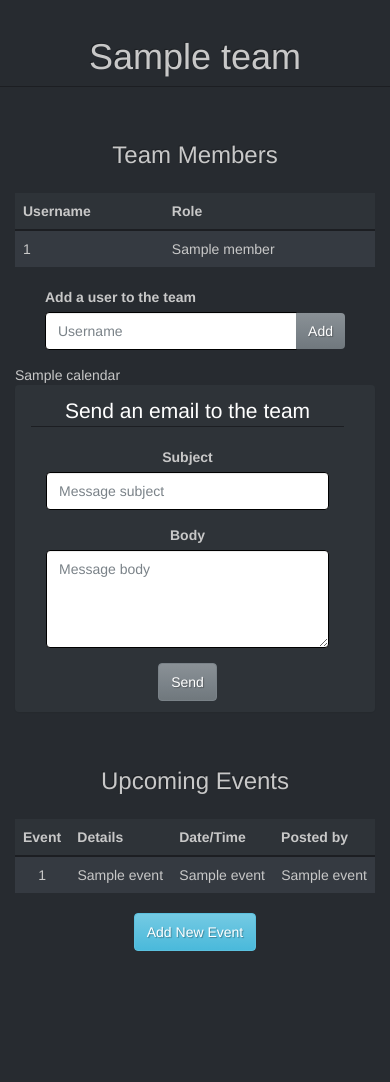
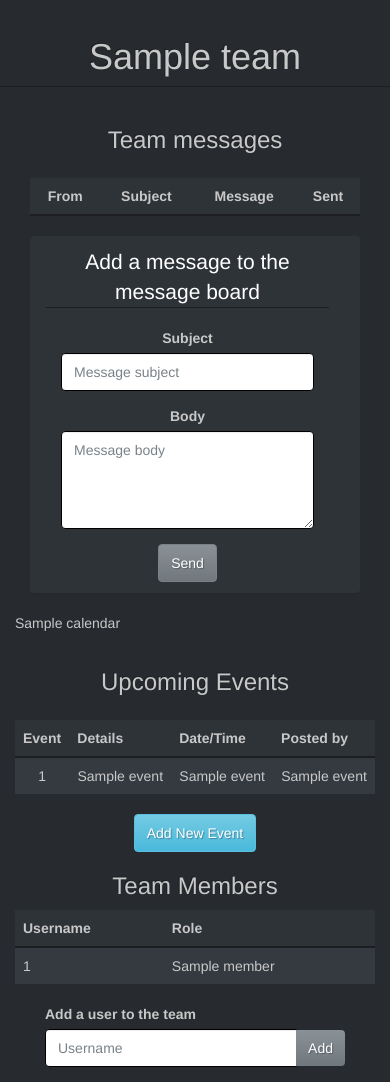
Before and after one commit to brittanycas/Productivity-Site, a Flask app: template templates/team.html in a window 390 px wide. Shown: the part 55-1137 px from the top of the page. Before the commit the page ends 1006 px from the top, so only its background shows below. Run offline with Flask 2, Linux system fonts and the light colour scheme; the template is opened without the code that fills it: most values are stand-ins (such as "Sample title", 1, 10 or a date in 2020); lists and menus that the app fills with data are empty; some libraries are stand-ins or nearby versions.

Commit message:
Messaging and team update
Added message board to team page. Tweaked team layout. Fixed bug resulting from multiple message additions.

```diff
--- a/app.py
+++ b/app.py
@@ -210,9 +210,7 @@ def team():
                 time = (datetime.min + (oneevent[6])).time()
                 eventtime = date.strftime("%a %b %d %Y") + " at " + time.strftime("%I:%M %p")
                 events.append([oneevent[3], oneevent[4], eventtime, usersname])
-            # Close database connection
-            conn.commit()
-            conn.close()
+
 
             # Render calendar for next two months
             today = datetime.today()
@@ -230,8 +228,23 @@ def team():
             formatcal = "<div id=" + thismonthid + ">" + currentmonthcal + "</div>" + \
                         "<div id=" + nextmonthid + ">" + nextmonthcal + "</div>"
             active_months = [[today.month, today.year], [next_month, next_year]]
+
+            # Gather messages
+            messages = []
+            c.execute("SELECT userid, subject, message, sent FROM messages WHERE teamid=%s", (team_id,))
+            allmessage = c.fetchall()
+            for eachmessage in allmessage:
+                c.execute("SELECT username FROM users WHERE userid=%s", (eachmessage[0],))
+                user_sent = c.fetchone()[0]
+                sent = eachmessage[3].strftime("%I:%M %p") + " on " + eachmessage[3].strftime("%m/%d/%y")
+                messages.append([user_sent, eachmessage[1], eachmessage[2], sent])
+
+            # Close database connection
+            conn.commit()
+            conn.close()
+
             return render_template('team.html', team=teamdata, members=memberslist, events=events, calendar=formatcal,
-                                   act=active_months)
+                                   act=active_months, messages=messages)
     else:
         return redirect('/')
 
@@ -370,12 +383,18 @@ def addevent():
 @app.route('/mail', methods=["GET", "POST"])
 def sendmail():
     if request.method == "POST":
+        if request.form.get('team_id'):
+            team_id = request.form.get('team_id')
+        else:
+            team_id = request.args.get('team_id_form')
+        if not team_id:
+            return redirect('/')
         # Get all team accepted team members emails
         conn = mysql.connect(host=db['host'], user=db['user'], passwd=db['password'], database=db['database'])
         c = conn.cursor()
-        c.execute("SELECT teamname FROM teams WHERE teamid=%s", (request.form.get('teamid'),))
+        c.execute("SELECT teamname FROM teams WHERE teamid=%s", (team_id,))
         teamname = c.fetchone()[0]
-        c.execute("SELECT userid FROM user_team WHERE teamid=%s", (request.form.get('teamid'),))
+        c.execute("SELECT userid FROM user_team WHERE teamid=%s", (team_id,))
         members = c.fetchall()
         emails = []
         for member in members:
@@ -384,7 +403,7 @@ def sendmail():
             emails.append(email)
 
         # Get input from form
-        data = (request.form.get('teamid'), session.get('userid'), request.form.get('subject'), request.form.get('body'))
+        data = (team_id, session.get('userid'), request.form.get('subject'), request.form.get('body'))
 
         # Send message
         c.execute("INSERT INTO messages (teamid, userid, subject, message) VALUES (%s, %s, %s, %s)", data)
@@ -415,6 +434,8 @@ def inbox():
                 user_sent = c.fetchone()[0]
                 sent = eachmessage[3].strftime("%I:%M %p") + " on " + eachmessage[3].strftime("%m/%d/%y")
                 messages.append([teamname, user_sent, eachmessage[1], eachmessage[2], sent])
+        conn.commit()
+        conn.close()
         return render_template('/inbox.html', messages=messages)
     else:
         return redirect('/')
--- a/templates/team.html
+++ b/templates/team.html
@@ -5,8 +5,89 @@
 {% block body %}
 <h1 class="text-center page-header">{{ team[0] }}</h1>
 
-<div id="members" class="col-sm-5 col-sm-offset-3 container">
-  <h3 class="text-center" style="padding: 15px;">Team Members</h3>
+<div class="container col-md-8">
+  <h3 class="text-center" style="padding-bottom: 15px;">Team messages</h3>
+  <div class="container col-md-12">
+    <table class="table table-striped">
+      <thead>
+          <th class="col-md-2 text-center">From</th>
+          <th class="col-md-2 text-center">Subject</th>
+          <th class="col-md-6 text-center">Message</th>
+          <th class="col-md-2 text-center">Sent</th>
+      </thead>
+        {% for message in messages%}
+          <tr class="text-center">
+            <td> {{ message[0] }} </td>
+            <td> {{ message[1] }} </td>
+            <td> {{ message[2] }} </td>
+            <td> {{ message[3] }} </td>
+          <tr>
+      {% endfor %}
+    </table>
+  </div>
+  <div class="col-sm-12">
+  <div id="messaging" class="col-sm-offset-2 text-center">
+    <form action="/mail" method="POST" id="send_mail" class="form container panel col-sm-8 padding">
+      <fieldset class="">
+      <legend class="">Add a message to the message board</legend>
+      <input type="text" name="team_id" value="{{team[1]}}" hidden>
+      <div class="form-group" id="subject_input">
+        <label class="control-label col-sm-2" for="subject" id="subject_label">Subject</label>
+        <div class="col-sm-10">
+          <input class="form-control" type="text" name="subject" placeholder="Message subject" id="subject" autocomplete="off">
+        </div>
+      </div>
+      <div class="form-group" id="body_input">
+        <label class="control-label col-sm-2" for="body" id="body_label">Body</label>
+        <div class="col-sm-10">
+          <textarea class="form-control" name="body" rows="4" placeholder="Message body" id="body"></textarea>
+        </div>
+      </div>
+        <input class="btn btn-primary" type="submit" name="mail_button" id="mail_button" value="Send">
+        </fieldset>
+    </form>
+  </div>
+  </div>
+</div>
+
+
+<div id="calendar" class="col-md-2 col-lg-offset-1 col-sm-offset-4">
+
+</div>
+
+
+
+<div id="placeholder" class="col-md-8"></div>
+
+<div class="container text-center col-md-4">
+  <h3 class="text-center" style="padding: 15px;">Upcoming Events</h3>
+  <table class="table table-striped">
+    <thead>
+        <th>Event</th>
+        <th>Details</th>
+        <th>Date/Time</th>
+        <th>Posted by</th>
+    </thead>
+    {% for event in events%}
+      <tr class="eventrow">
+        <td class="eventtitle"> {{ event[0] }} </td>
+        <td> {{ event[1] }} </td>
+        <td class="date"> {{ event[2] }} </td>
+        <td> {{ event[3] }} </td>
+      <tr>
+    {% endfor %}
+  </table>
+
+  <form action="/newevent" method="POST" id="newevent_form">
+    <input type="text" name="team" value="{{team[1]}}" hidden>
+    <input type="submit" name="add_event" class="btn btn-info" value="Add New Event">
+  </form>
+
+</div>
+
+<div id="placeholder" class="col-md-8"></div>
+<div id="members" class="col-md-4 container">
+  <h3 class="text-center">Team Members</h3>
     <table class="table table-striped">
       <thead>
           <th>Username</th>
@@ -32,62 +113,6 @@
     </div>
   </form>
 </div>
-
-
-<div id="calendar" class="col-sm-2 col-lg-offset-1">
-
-</div>
-
-<div id="messaging" class="col-sm-6 text-center">
-  <form action="/mail" method="POST" id="send_mail" class="form container panel col-sm-6 padding">
-    <fieldset class="">
-    <legend class="">Send an email to the team</legend>
-    <input type="text" name="teamid" value="{{team[1]}}" hidden>
-    <div class="form-group" id="subject_input">
-      <label class="control-label col-sm-2" for="subject" id="subject_label">Subject</label>
-      <div class="col-sm-10">
-        <input class="form-control" type="text" name="subject" placeholder="Message subject" id="subject" autocomplete="off">
-      </div>
-    </div>
-    <div class="form-group" id="body_input">
-      <label class="control-label col-sm-2" for="body" id="body_label">Body</label>
-      <div class="col-sm-10">
-        <textarea class="form-control" name="body" rows="4" placeholder="Message body" id="body"></textarea>
-      </div>
-    </div>
-      <input class="btn btn-primary" type="submit" name="mail_button" id="mail_button" value="Send">
-      </fieldset>
-  </form>
-</div>
-
-<div id="placeholder" class="col-sm-2"></div>
-
-<div class="container text-center col-sm-4">
-  <h3 class="text-center" style="padding: 15px;">Upcoming Events</h3>
-  <table class="table table-striped">
-    <thead>
-        <th>Event</th>
-        <th>Details</th>
-        <th>Date/Time</th>
-        <th>Posted by</th>
-    </thead>
-    {% for event in events%}
-      <tr class="eventrow">
-        <td class="eventtitle"> {{ event[0] }} </td>
-        <td> {{ event[1] }} </td>
-        <td class="date"> {{ event[2] }} </td>
-        <td> {{ event[3] }} </td>
-      <tr>
-    {% endfor %}
-  </table>
-
-  <form action="/newevent" method="POST" id="newevent_form">
-    <input type="text" name="team" value="{{team[1]}}" hidden>
-    <input type="submit" name="add_event" class="btn btn-info" value="Add New Event">
-  </form>
-
-</div>
-
 
 
 
```
Also changed, not shown: 1 other file.
